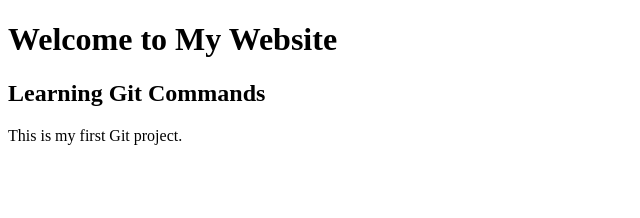
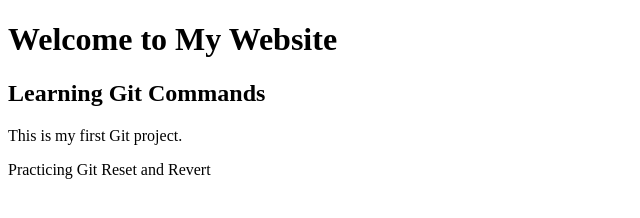
Before and after one commit to 2500030569/endsem, a plain HTML site: page index.html in a window 1280 px wide. Shown: the whole page, without its empty margins (0-640 px from the left). Drawn offline with Linux system fonts and the light colour scheme.

Commit message:
Third commit

```diff
--- a/index.html
+++ b/index.html
@@ -8,5 +8,6 @@
     <h1>Welcome to My Website</h1>
 <h2>Learning Git Commands</h2>
     <p>This is my first Git project.</p>
+<p>Practicing Git Reset and Revert</p>
 </body>
 </html>
```
